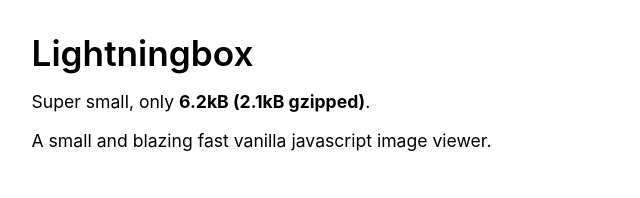
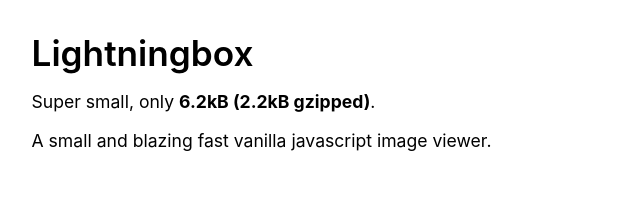
Before and after one commit to leventebalogh/lightningbox, a website built with webpack: page src/example/index.html in a window 1280 px wide. Shown: the top 198 px of the page, 106-746 px from the left. Built offline with nearby package versions, Linux system fonts and the light colour scheme; files whose address does not match are found by name.

Commit message:
Example: update bundle size

```diff
--- a/src/example/index.html
+++ b/src/example/index.html
@@ -79,7 +79,7 @@
     <div class="container">
         <div class="section">
             <h1>Lightningbox</h1>
-            <p>Super small, only <strong>6.2kB (2.1kB gzipped)</strong>.</p>
+            <p>Super small, only <strong>6.2kB (2.2kB gzipped)</strong>.</p>
             <p>A small and blazing fast vanilla javascript image viewer.</p>
             <div class="github-buttons">
                 <a class="github-button" href="https://github.com/leventebalogh/lightningbox" data-icon="octicon-star" data-size="large" data-show-count="true" aria-label="Star leventebalogh/lightningbox on GitHub">Star</a>
```
